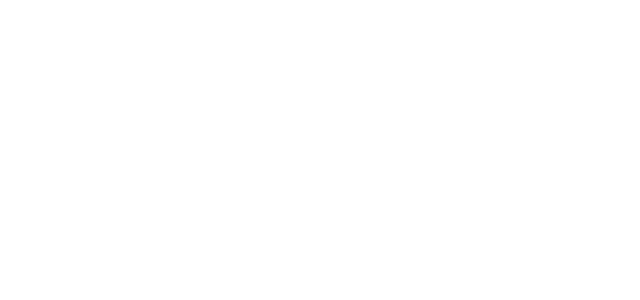
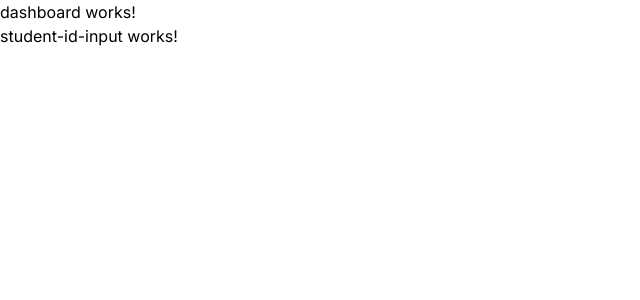
Before and after one commit to reemRB/smart-student-timesheet, an Angular app: page /student in a window 1280 px wide. Before the commit this address led to /. Shown: the top 300 px of the page, without its empty margins (0-640 px from the left). Built offline with nearby package versions, Linux system fonts and the light colour scheme.

Commit message:
feat(student-dashboard): setup student dashboard module with routing and components

```diff
--- a/src/app/app.routes.ts
+++ b/src/app/app.routes.ts
@@ -1,3 +1,11 @@
 import { Routes } from '@angular/router';
 
-export const routes: Routes = [];
+export const routes: Routes = [
+  {
+    path: 'student',
+    loadChildren: () =>
+      import('./student-dashboard/student-dashboard.module').then(
+        (m) => m.StudentDashboardModule,
+      ),
+  },
+];
--- /dev/null
+++ b/src/app/student-dashboard/student-dashboard.component.html
@@ -0,0 +1,2 @@
+<p>dashboard works!</p>
+<router-outlet></router-outlet>
--- /dev/null
+++ b/src/app/student-dashboard/student-details/student-details.component.html
@@ -0,0 +1 @@
+<p>student-dashboard works!</p>
--- /dev/null
+++ b/src/app/student-dashboard/student-entry/student-entry.component.html
@@ -0,0 +1 @@
+<p>student-id-input works!</p>
```
Also changed, not shown: src/app/student-dashboard/student-dashboard-routing.module.ts (added, +22 -0 lines), src/app/student-dashboard/student-dashboard.component.ts (added, +8 -0 lines), src/app/student-dashboard/student-dashboard.module.ts (added, +10 -0 lines), src/app/student-dashboard/student-details/student-details.component.ts (added, +10 -0 lines), src/app/student-dashboard/student-entry/student-entry.component.ts (added, +10 -0 lines), src/app/student-dashboard/student-dashboard.component.scss (added), src/app/student-dashboard/student-details/student-details.component.scss (added), src/app/student-dashboard/student-entry/student-entry.component.scss (added).
